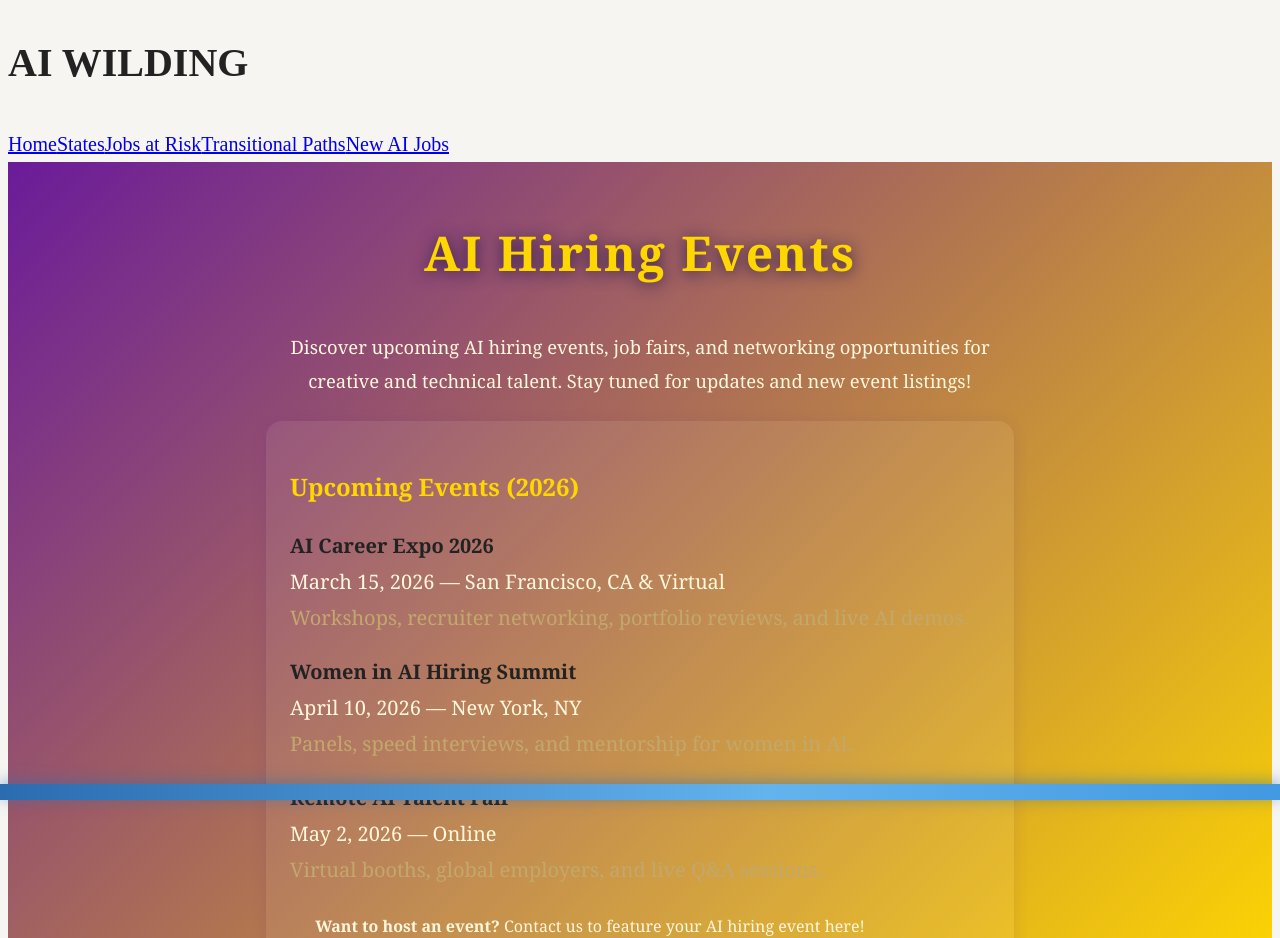
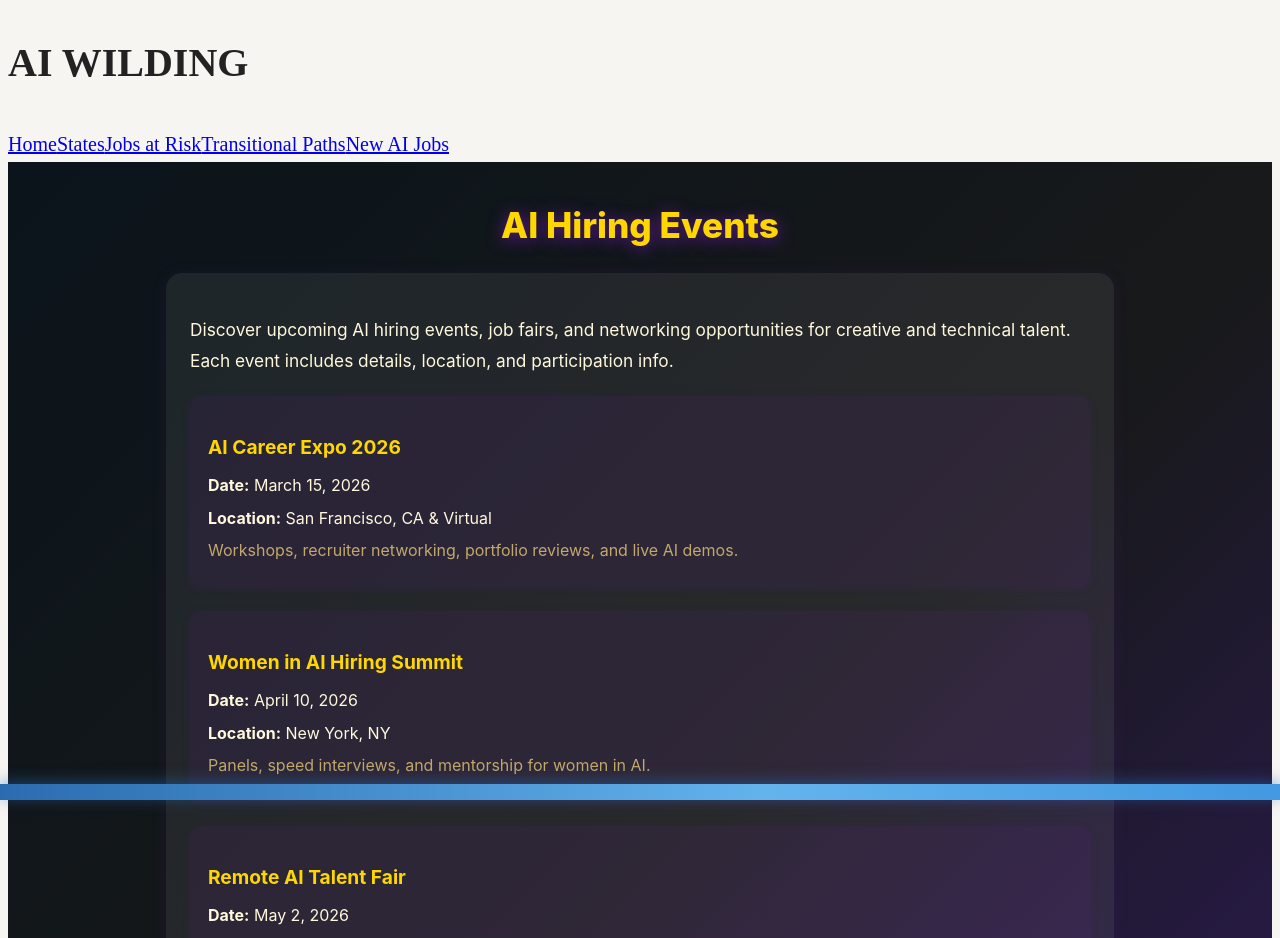
Before and after one commit to Shellzonit/auralis-sanctuary-, a Next.js app: page /ai-hiring-events in a window 1280 px wide. Shown: the top 938 px of the page. Built offline with nearby package versions, Linux system fonts and the light colour scheme.

Commit message:
style: match ai-hiring-events page color and style to new ai jobs page

```diff
--- a/app/ai-hiring-events/page.tsx
+++ b/app/ai-hiring-events/page.tsx
@@ -5,47 +5,40 @@ export default function AIHiringEventsPage() {
     <main
       style={{
         minHeight: "100vh",
-        background: "linear-gradient(135deg, #6a1b9a 0%, #ffd700 100%)",
-        fontFamily: "Playfair Display, Georgia, serif",
+        background: "linear-gradient(135deg, #0a141a 0%, #18191a 60%, #2a1a4d 100%)",
+        fontFamily: "Inter, Arial, sans-serif",
         display: "flex",
         flexDirection: "column",
         alignItems: "center",
         padding: "0 1rem",
+        position: 'relative',
       }}
     >
-      <h1
-        style={{
-          fontFamily: 'Playfair Display, Georgia, serif',
-          fontSize: '3rem',
-          fontWeight: 900,
-          color: '#ffd700',
-          letterSpacing: 2,
-          textShadow: '0 2px 16px #2a1a4d',
-          margin: '48px 0 16px 0',
-        }}
-      >
+      <h1 style={{ fontSize: "2.2rem", fontWeight: 800, color: "#ffd700", margin: "32px 0 16px 0", textShadow: "0 2px 16px #6a1b9a" }}>
         AI Hiring Events
       </h1>
-      <p style={{ color: "#fff8dc", fontSize: "1.15rem", marginBottom: 24, maxWidth: 700, textAlign: 'center' }}>
-        Discover upcoming AI hiring events, job fairs, and networking opportunities for creative and technical talent. Stay tuned for updates and new event listings!
-      </p>
-      <section style={{ maxWidth: 700, width: '100%', background: "rgba(255,255,255,0.07)", borderRadius: 16, padding: 24, boxShadow: "0 2px 16px #6a1b9a22", marginBottom: 32 }}>
-        <h2 style={{ color: '#ffd700', fontWeight: 700, fontSize: '1.5rem', marginBottom: 18 }}>Upcoming Events (2026)</h2>
+      <section style={{ maxWidth: 900, background: "rgba(255,255,255,0.07)", borderRadius: 16, padding: 24, boxShadow: "0 2px 16px #6a1b9a22", marginBottom: 32 }}>
+        <p style={{ color: "#fff8dc", fontSize: "1.08rem", marginBottom: 18 }}>
+          Discover upcoming AI hiring events, job fairs, and networking opportunities for creative and technical talent. Each event includes details, location, and participation info.
+        </p>
         <ul style={{ listStyle: 'none', padding: 0 }}>
-          <li style={{ marginBottom: 18 }}>
-            <strong>AI Career Expo 2026</strong><br />
-            <span style={{ color: '#fff8dc' }}>March 15, 2026 &mdash; San Francisco, CA &amp; Virtual</span><br />
-            <span style={{ color: '#C2A86C' }}>Workshops, recruiter networking, portfolio reviews, and live AI demos.</span>
+          <li style={{ marginBottom: 24, background: "rgba(106,27,154,0.10)", borderRadius: 12, padding: 18, boxShadow: "0 2px 8px #6a1b9a22" }}>
+            <h2 style={{ color: '#ffd700', fontSize: '1.2rem', marginBottom: 6 }}>AI Career Expo 2026</h2>
+            <div style={{ color: '#fff8dc', fontSize: '1rem', marginBottom: 4 }}><strong>Date:</strong> March 15, 2026</div>
+            <div style={{ color: '#fff8dc', fontSize: '1rem', marginBottom: 4 }}><strong>Location:</strong> San Francisco, CA & Virtual</div>
+            <div style={{ color: '#C2A86C', fontSize: '1rem', marginBottom: 4 }}>Workshops, recruiter networking, portfolio reviews, and live AI demos.</div>
           </li>
-          <li style={{ marginBottom: 18 }}>
-            <strong>Women in AI Hiring Summit</strong><br />
-            <span style={{ color: '#fff8dc' }}>April 10, 2026 &mdash; New York, NY</span><br />
-            <span style={{ color: '#C2A86C' }}>Panels, speed interviews, and mentorship for women in AI.</span>
+          <li style={{ marginBottom: 24, background: "rgba(106,27,154,0.10)", borderRadius: 12, padding: 18, boxShadow: "0 2px 8px #6a1b9a22" }}>
+            <h2 style={{ color: '#ffd700', fontSize: '1.2rem', marginBottom: 6 }}>Women in AI Hiring Summit</h2>
+            <div style={{ color: '#fff8dc', fontSize: '1rem', marginBottom: 4 }}><strong>Date:</strong> April 10, 2026</div>
+            <div style={{ color: '#fff8dc', fontSize: '1rem', marginBottom: 4 }}><strong>Location:</strong> New York, NY</div>
+            <div style={{ color: '#C2A86C', fontSize: '1rem', marginBottom: 4 }}>Panels, speed interviews, and mentorship for women in AI.</div>
           </li>
-          <li style={{ marginBottom: 18 }}>
-            <strong>Remote AI Talent Fair</strong><br />
-            <span style={{ color: '#fff8dc' }}>May 2, 2026 &mdash; Online</span><br />
-            <span style={{ color: '#C2A86C' }}>Virtual booths, global employers, and live Q&amp;A sessions.</span>
+          <li style={{ marginBottom: 24, background: "rgba(106,27,154,0.10)", borderRadius: 12, padding: 18, boxShadow: "0 2px 8px #6a1b9a22" }}>
+            <h2 style={{ color: '#ffd700', fontSize: '1.2rem', marginBottom: 6 }}>Remote AI Talent Fair</h2>
+            <div style={{ color: '#fff8dc', fontSize: '1rem', marginBottom: 4 }}><strong>Date:</strong> May 2, 2026</div>
+            <div style={{ color: '#fff8dc', fontSize: '1rem', marginBottom: 4 }}><strong>Location:</strong> Online</div>
+            <div style={{ color: '#C2A86C', fontSize: '1rem', marginBottom: 4 }}>Virtual booths, global employers, and live Q&amp;A sessions.</div>
           </li>
         </ul>
         <div style={{ color: '#fff8dc', fontSize: '1rem', marginTop: 24, textAlign: 'center', maxWidth: 600 }}>
```
